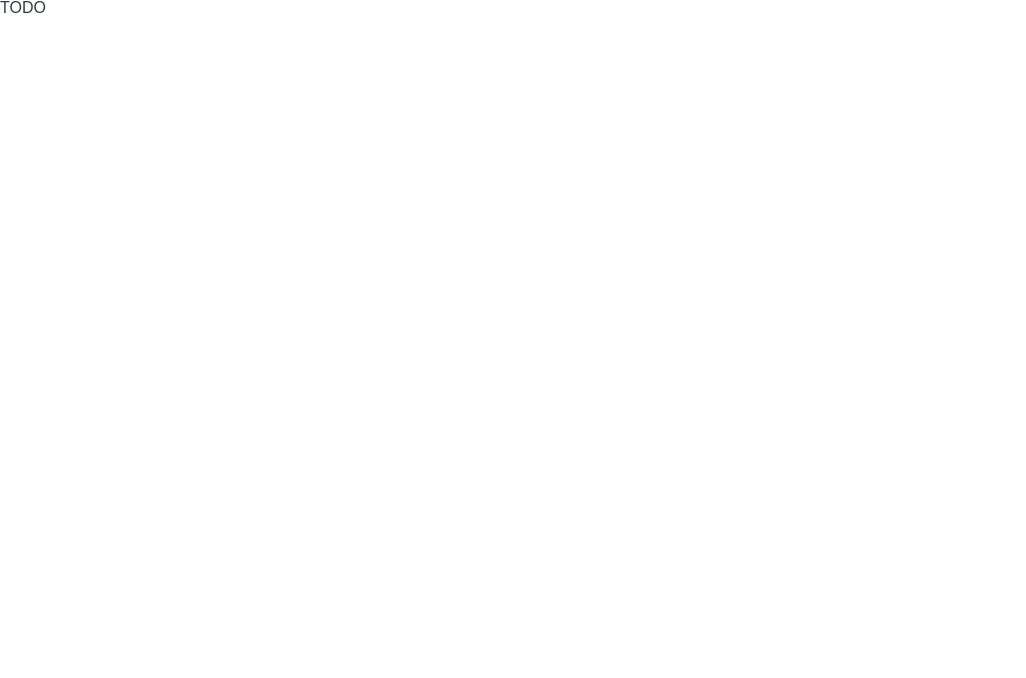
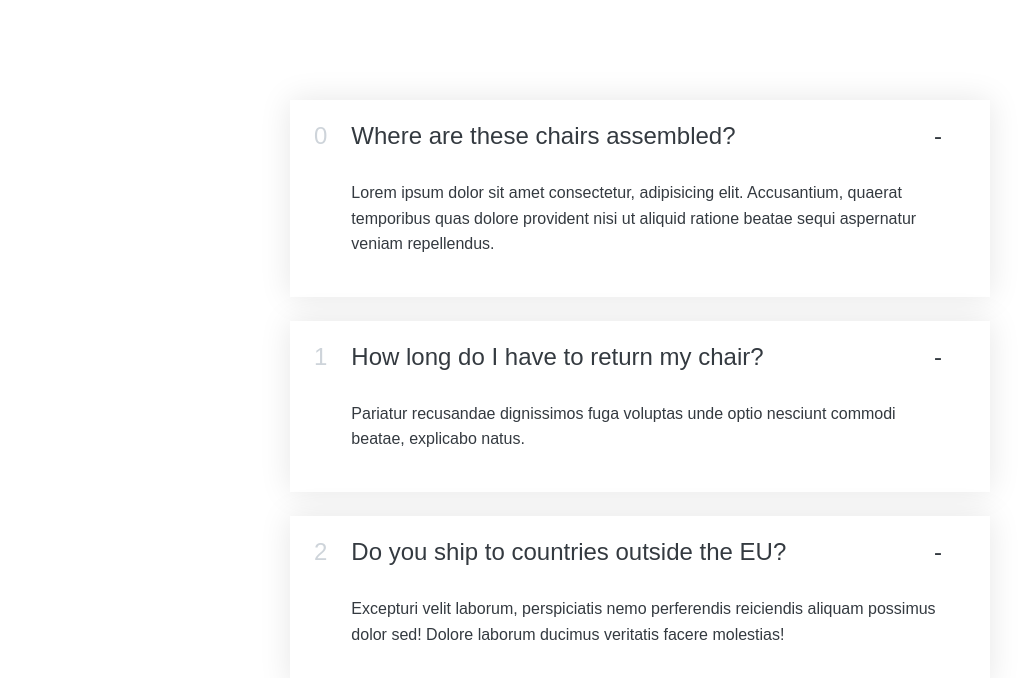
Before and after one commit to gabriele-andolina/accordion, a React (Create React App) app: page / in a window 1280 px wide. Shown: the top 678 px of the page, without its empty margins (0-1026 px from the left). Built offline with nearby package versions, Linux system fonts and the light colour scheme.

Commit message:
Components: Added iteration in Accordion to create one AccordionItem/faq object

```diff
--- a/src/App.js
+++ b/src/App.js
@@ -18,16 +18,22 @@ const faqs = [
 export default function App() {
     return (
         <div>
-            <Accordion />
+            <Accordion data={faqs} />
         </div>
     );
 }
 
-function Accordion() {
-    return <div>TODO</div>;
+function Accordion({ data }) {
+    return (
+        <div className="accordion">
+            {data.map((el, i) => (
+                <AccordionItem title={el.title} text={el.text} number={i} />
+            ))}
+        </div>
+    );
 }
 
-function AccordionItem(number, title, text) {
+function AccordionItem({ number, title, text }) {
     return (
         <div className="item">
             <p className="number">{number}</p>
```
